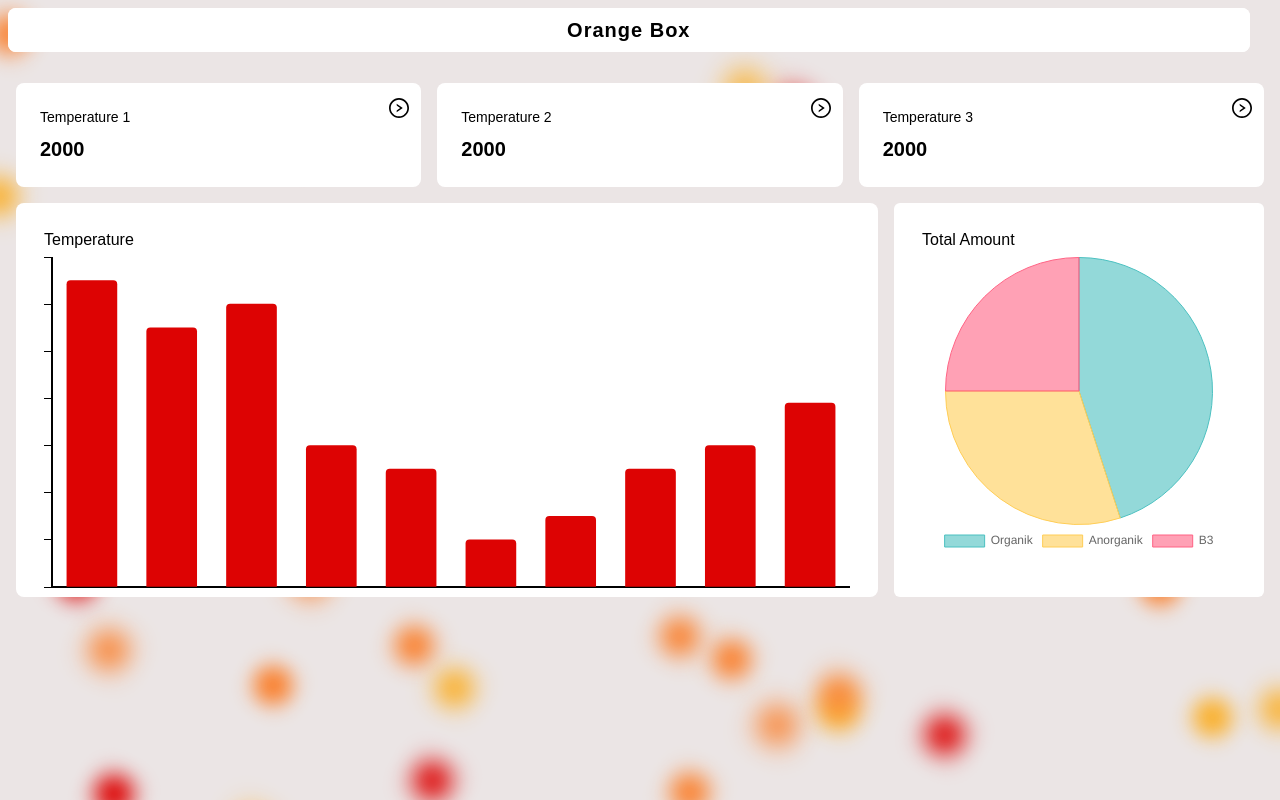
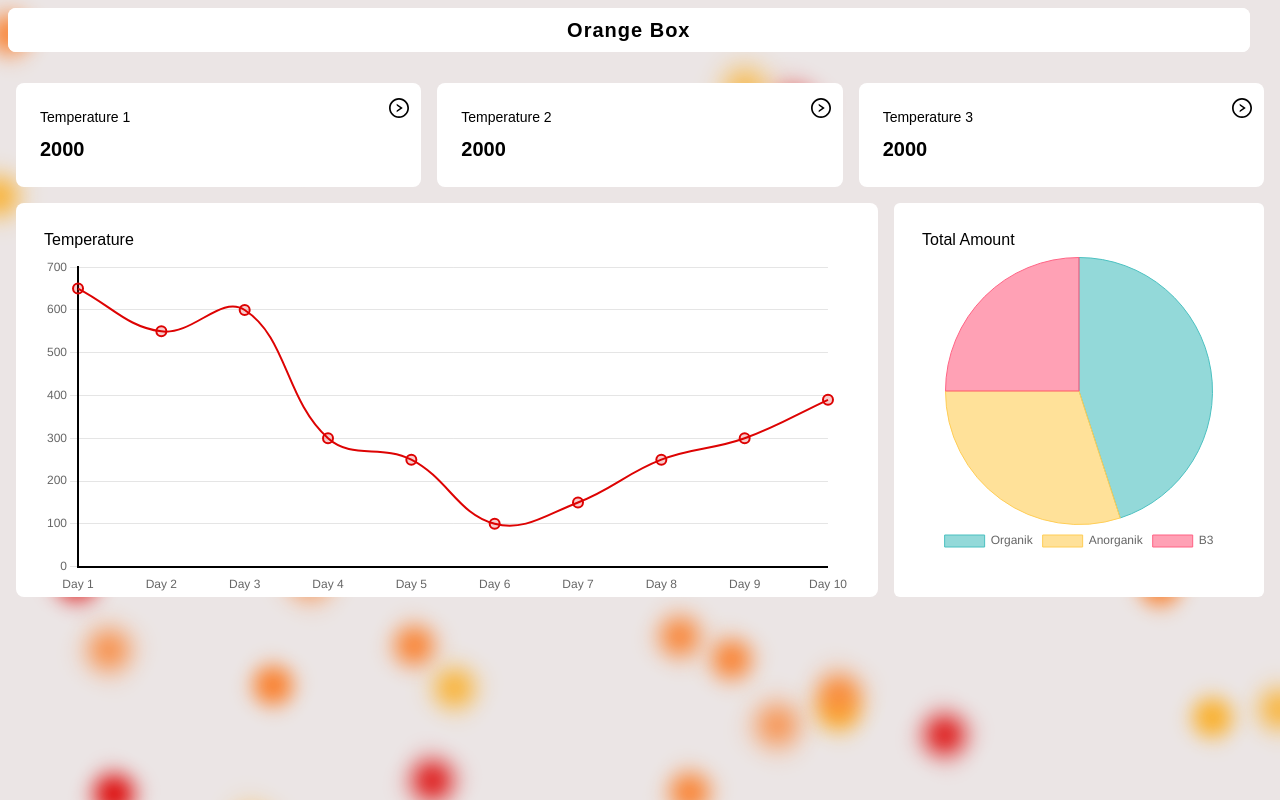
Before and after one commit to kumbangheracles/orange-box, a Next.js app: page / in a window 1280 px wide. Built offline with nearby package versions, Linux system fonts and the light colour scheme.

Commit message:
adjust temperature ui

```diff
--- a/src/components/Temperature.tsx
+++ b/src/components/Temperature.tsx
@@ -5,12 +5,22 @@ import {
   CategoryScale,
   LinearScale,
   BarElement,
+  LineElement,
+  PointElement,
+  Legend,
   Tooltip,
 } from "chart.js";
 import listView from "@/lib/listView";
-import { Bar } from "react-chartjs-2";
+import { Bar, Line } from "react-chartjs-2";
 import useView from "@/hooks/useView";
-ChartJS.register(CategoryScale, LinearScale, BarElement, Tooltip);
+ChartJS.register(
+  LineElement,
+  CategoryScale,
+  LinearScale,
+  PointElement,
+  Tooltip,
+  Legend
+);
 const Temperature = () => {
   const isMobile = useDeviceType();
   // const { isLG, isMD, isSM, isXL, isXSM, isESM } = listView();
@@ -23,19 +33,13 @@ const Temperature = () => {
         data: [
           650, 550, 600, 300, 250, 100, 150, 250, 300, 390, 650, 500, 400, 350,
         ],
-        backgroundColor: "#dd0303",
-        borderRadius: 4,
-        barThickness: isXSM
-          ? 25
-          : isESM
-          ? 30
-          : isSM
-          ? 30
-          : isMD
-          ? 20
-          : isXL
-          ? 50
-          : 50,
+        borderColor: "#dd0303",
+        backgroundColor: "rgba(221, 3, 3, 0.2)",
+        fill: true,
+        tension: 0.4,
+        pointRadius: isXSM ? 3 : 5,
+        pointHoverRadius: 6,
+        borderWidth: 2,
       },
     ],
   };
@@ -54,32 +58,21 @@ const Temperature = () => {
     scales: {
       x: {
         display: true,
-        ticks: {
+        grid: {
           display: false,
         },
-        grid: {
-          display: false,
-          drawOnChartArea: false,
-        },
-
         border: {
           display: true,
           width: 2,
           color: "black",
         },
-        drawTicks: true,
-        offSetGridLines: true,
       },
       y: {
         display: true,
-        beginAtzero: true,
-        ticks: {
-          display: false,
-        },
+        beginAtZero: true,
         grid: {
-          display: true,
-          drawOnChartArea: false,
-          color: "black",
+          drawBorder: false,
+          color: "rgba(0,0,0,0.1)",
         },
         border: {
           display: true,
@@ -93,7 +86,7 @@ const Temperature = () => {
   return (
     <div className="sm:w-[70%] w-full p-7 bg-white h-[394px] sm:h-full rounded-lg">
       <h4>Temperature</h4>
-      <Bar data={chartData} options={chartOptions} />
+      <Line data={chartData} options={chartOptions} />
     </div>
   );
 };
```
